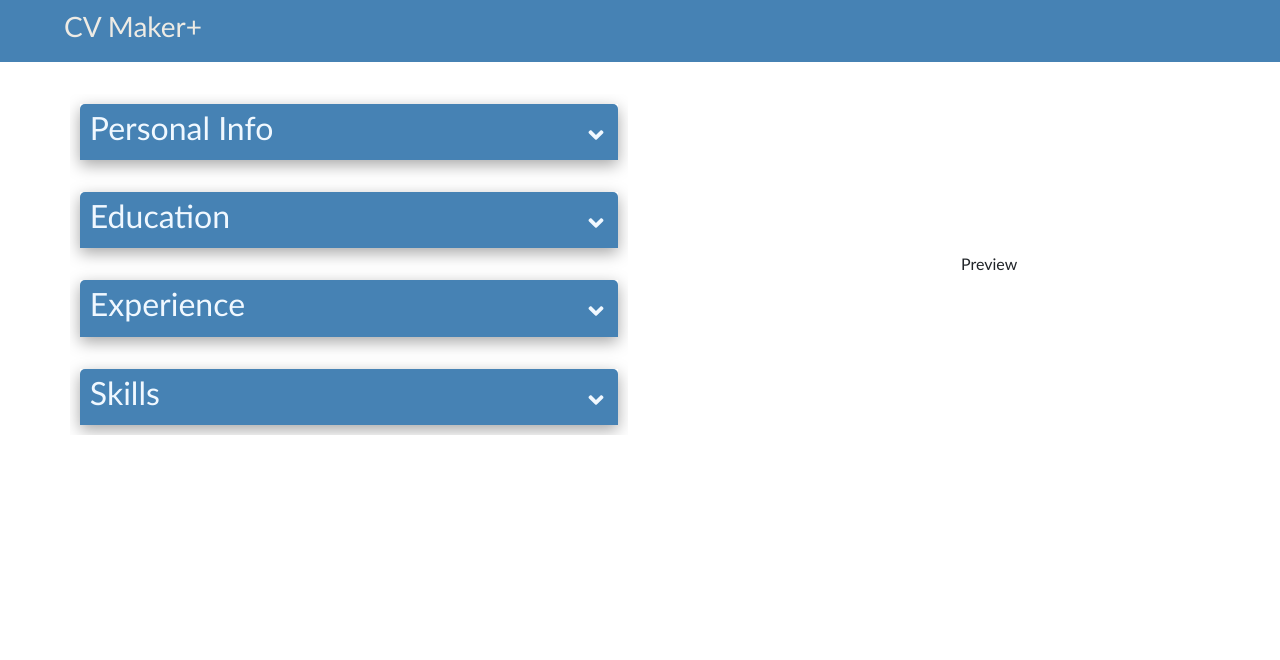
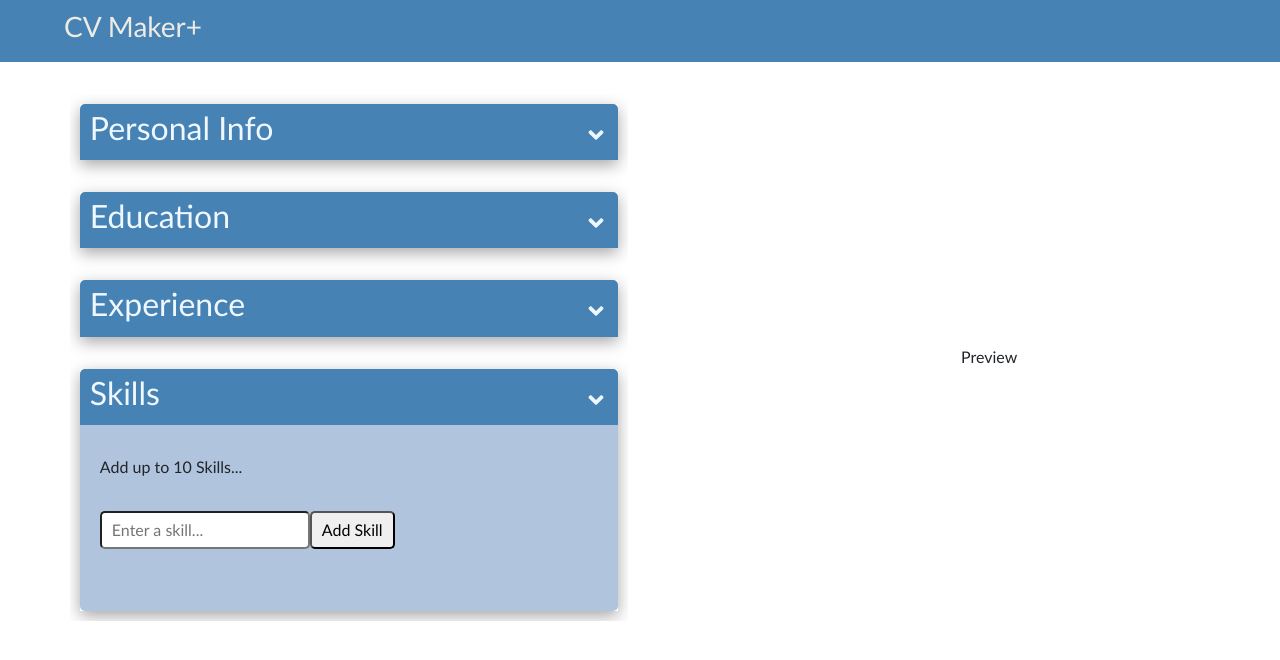
Before and after one commit to KramYengir/cv-maker, a React (Vite) app: page / in a window 1280 px wide. Shown: the top 660 px of the page. Built offline with nearby package versions, Linux system fonts and the light colour scheme.

Commit message:
add skill input functionality

```diff
--- a/src/components/Skills.jsx
+++ b/src/components/Skills.jsx
@@ -1,5 +1,6 @@
 import { useState } from "react";
 import InputHeader from "./input_components/InputHeader";
+import SkillsForm from "./input_components/SkillsForm";
 
 const Skills = () => {
   const [isOpen, setIsOpen] = useState(false);
@@ -11,6 +12,7 @@ const Skills = () => {
   return (
     <section>
       <InputHeader title="Skills" isOpen={isOpen} onClick={toggleExpand} />
+      <SkillsForm />
     </section>
   );
 };
--- /dev/null
+++ b/src/components/input_components/SkillsForm.jsx
@@ -0,0 +1,76 @@
+import { useState } from "react";
+
+const SkillsForm = () => {
+  const [skill, setSkill] = useState("");
+  const [skillsList, setSkillsList] = useState([]);
+
+  const handleSkillChange = (e) => {
+    setSkill(e.target.value);
+  };
+
+  const handleKeyDown = (e) => {
+    if (e.key === "Enter" && skill.trim() !== "") {
+      // Add the skill to the list when Enter is pressed
+      setSkillsList([...skillsList, skill.trim()]);
+      setSkill(""); // Clear the input
+    }
+  };
+
+  const handleDeleteSkill = (index) => {
+    const updatedSkillsList = [...skillsList];
+    updatedSkillsList.splice(index, 1);
+    setSkillsList(updatedSkillsList);
+  };
+
+  const handleAddSkill = (e, skill) => {
+    e.preventDefault();
+    if (skill.trim() !== "" && skillsList.length !== 10) {
+      // Add the skill to the list when the button is clicked
+      setSkillsList([...skillsList, skill.trim()]);
+      setSkill(""); // Clear the input
+    }
+  };
+
+  return (
+    <form>
+      <p>Add up to 10 Skills...</p>
+      <div className="skill-input">
+        <input
+          maxLength={25}
+          type="text"
+          value={skill}
+          disabled={skillsList.length === 10}
+          onChange={handleSkillChange}
+          onKeyDown={handleKeyDown}
+          placeholder="Enter a skill..."
+        />
+        <button
+          onClick={(e) => {
+            handleAddSkill(e, skill);
+          }}
+          disabled={skillsList.length === 10}
+        >
+          Add Skill
+        </button>
+      </div>
+
+      <ul>
+        {skillsList.map((s, index) => (
+          <li key={index}>
+            {s}{" "}
+            <button
+              onClick={(e) => {
+                e.preventDefault();
+                handleDeleteSkill(index);
+              }}
+            >
+              X
+            </button>
+          </li>
+        ))}
+      </ul>
+    </form>
+  );
+};
+
+export default SkillsForm;
--- a/src/styles/InputSection.css
+++ b/src/styles/InputSection.css
@@ -59,3 +59,10 @@ form button {
 form .remove-btn {
   background-color: palevioletred;
 }
+
+form ul li button {
+  color: red;
+  border: none;
+  background-color: transparent;
+  border-radius: 50%;
+}
```
